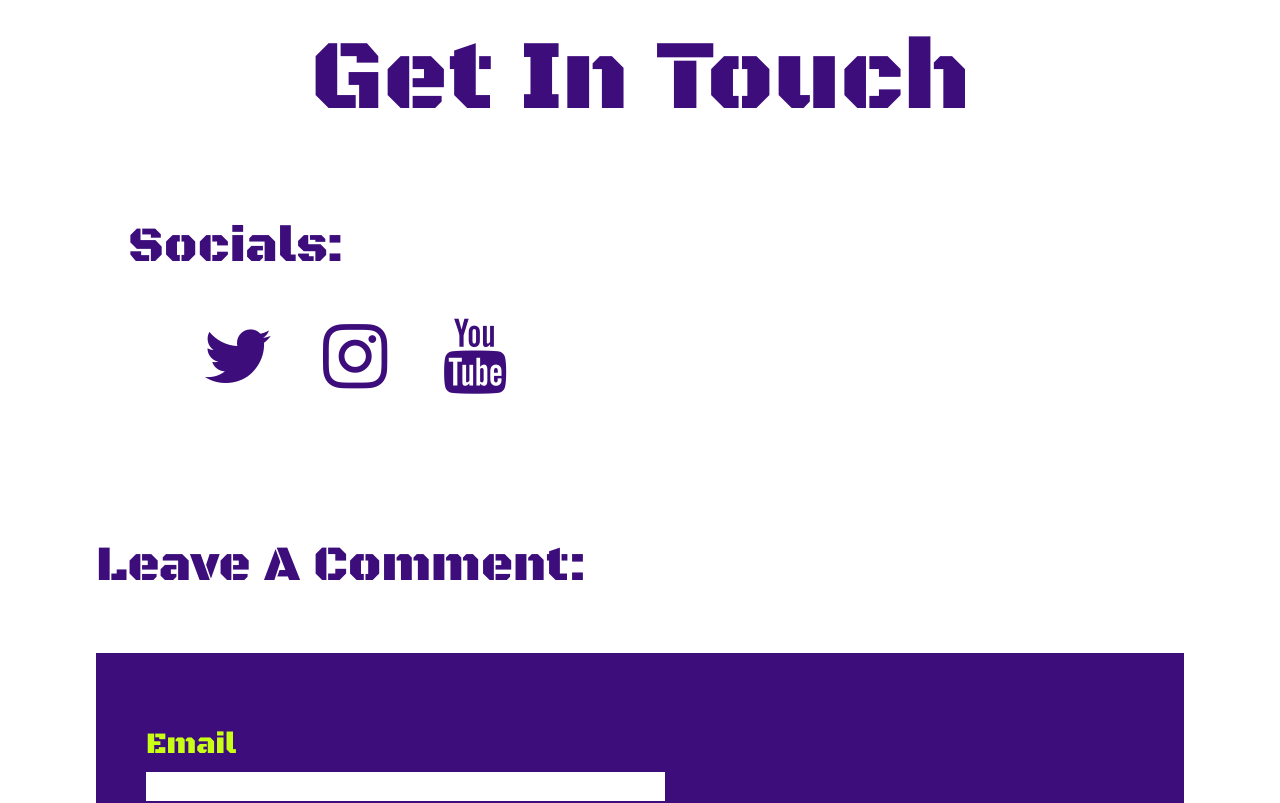
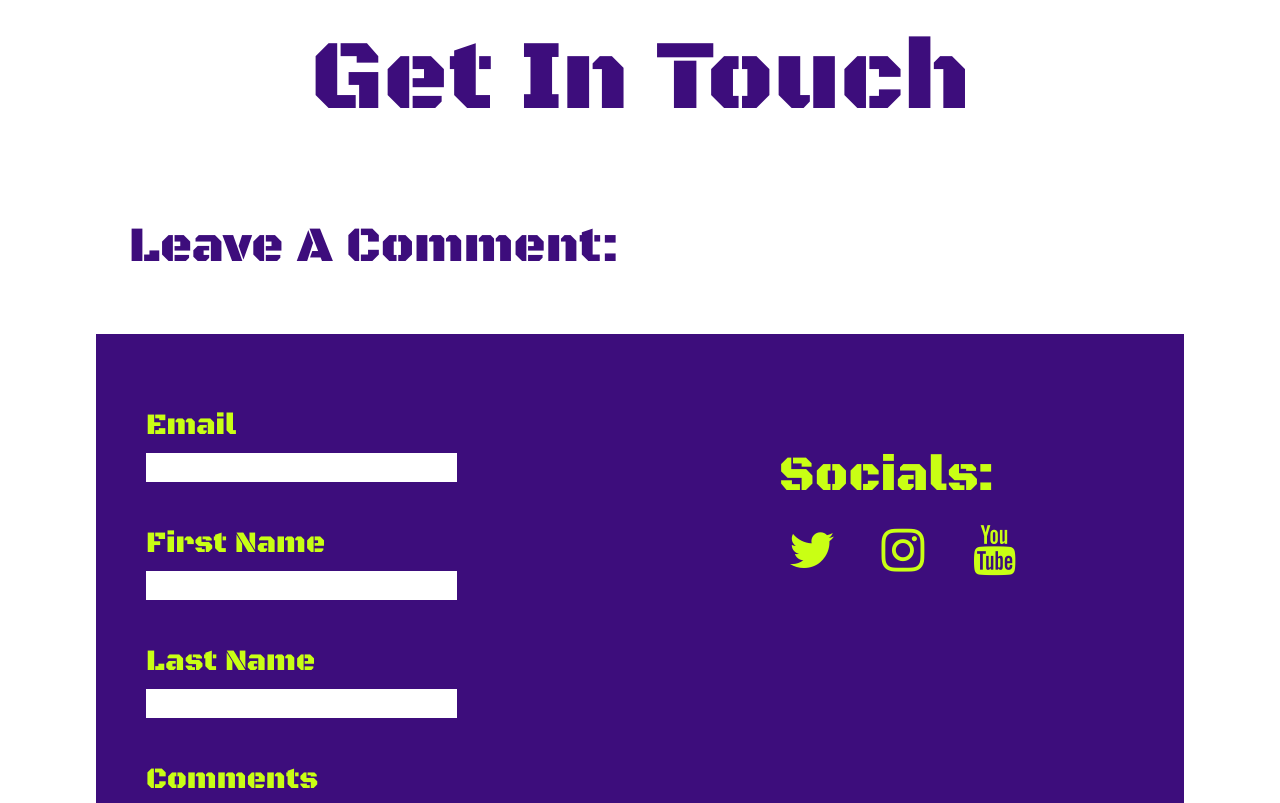
Before and after one commit to allforthe64/Mogged, a React (Vite) app in the folder mogged/: page /contact in a window 1280 px wide. Shown: the part 120-923 px from the top of the page. Built offline with nearby package versions, Linux system fonts and the light colour scheme.

Commit message:
moved social icons down into form on contact page

```diff
--- a/mogged/src/App.css
+++ b/mogged/src/App.css
@@ -197,13 +197,6 @@
     margin-left: 50px;
 }
 
-.icons-con-2 {
-  display: flex;
-  width: 20%;
-  justify-content: space-evenly;
-  margin-left: 15px;
-}
-
 .contact-con {
   display: flex;
   flex-direction: column;
@@ -220,6 +213,10 @@
   margin-top: 70px;
 }
 
+.fa:hover {
+  color: white;
+}
+
 .cart {
   font-size: 25px;
 }
@@ -229,12 +226,11 @@
 }
 
 .larger-logo {
-  padding: 60px;
-  font-size: 75px;
-  width: 75px;
-  text-align: center;
+  font-size: 50px;
+  width: 85px;
   text-decoration: none;
   margin-top: 0px;
+  margin-right: 2%;
 }
 
 .footer-tag {
--- a/mogged/src/components/ContactForm.jsx
+++ b/mogged/src/components/ContactForm.jsx
@@ -1,4 +1,5 @@
 import { useRef } from 'react'
+import Socials from './Socials'
 
 import { ToastContainer, toast } from 'react-toastify';
 
@@ -23,6 +24,7 @@ export default function ContactForm () {
             <div className="contact-form-container">
                 <h2 className="spacer-4 purple contact-header-2 spacer-bottom-4">Leave A Comment:</h2>
                 <div className="contact-form purple-background spacer-bottom-5">
+                    <div className='inputs'>
                         <p className="acid form-headers spacer-3" >Email</p>
                         <input type='email' className="form-input" ref={emailEl}/>
                         <p className='acid form-headers spacer-3'>First Name</p>
@@ -30,9 +32,13 @@ export default function ContactForm () {
                         <p className='acid form-headers spacer-3'>Last Name</p>
                         <input type='text' className="form-input" ref={lName}/>
                         <p className='acid form-headers spacer-3'>Comments</p>
-                    <textarea rows='10' cols='50' className="form-text spacer-bottom-3" ref={comments}></textarea>
-                    <div className="form-button-con spacer-2">
+                        <textarea rows='7' cols='50' className="form-text spacer-bottom-3" ref={comments}></textarea>
+                        <div className="form-button-con spacer">
                             <button className="spacer-bottom-3 form-button" onClick={() => clearForm()}>Submit</button>
+                        </div>
+                    </div>
+                    <div className='contact-div-left'>
+                        <Socials className='spacer-4'/>
                     </div>
                 </div>
             </div>
--- a/mogged/src/components/Socials.jsx
+++ b/mogged/src/components/Socials.jsx
@@ -1,12 +1,12 @@
 export default function Socials () {
     return (
-        <div className="container">
+        <div>
             <div className="socials-div">
-                <h2 className="spacer-4 purple contact-header-2">Socials:</h2>
+                <h2 className="spacer-4 acid contact-header-2">Socials:</h2>
                 <div className="icons-con-2">
-                    <a href="#" className="fa fa-twitter purple larger-logo"></a>
-                    <a href='#' className="fa fa-instagram purple larger-logo"></a>
-                    <a href='#' className="fa fa-youtube purple larger-logo"></a>
+                    <a href="#" className="fa fa-twitter acid larger-logo"></a>
+                    <a href='#' className="fa fa-instagram acid larger-logo"></a>
+                    <a href='#' className="fa fa-youtube acid larger-logo"></a>
                 </div>
             </div>
         </div>
--- a/mogged/src/components/contact.jsx
+++ b/mogged/src/components/contact.jsx
@@ -1,11 +1,9 @@
-import Socials from './Socials'
 import ContactForm from './ContactForm'
 
 export default function Contact () {
     return (
         <div className='white-background'>
             <h1 className='spacer-3 purple contact-header-1'>Get In Touch</h1>
-            <Socials className='spacer-4'/>
             <ContactForm/>
         </div>
     )
--- a/mogged/src/contact.css
+++ b/mogged/src/contact.css
@@ -2,6 +2,14 @@
     box-sizing: border-box;
     margin: 0;
     padding: 0;
+}
+
+.inputs {
+    width: 60%;
+}
+
+.contact-div-left {
+    width: 40%;
 }
 
 .socials-div {
@@ -17,6 +25,8 @@
 .contact-header-2 {
     font-family: 'Black Ops One', cursive;
     font-size: 50px;
+    text-align: left;
+    padding-left: 3%;
 }
 
 .contact-form-container {
@@ -27,6 +37,7 @@
 .contact-form {
     padding-left: 50px;
     padding-top: 30px;
+    display: flex;
 }
 
 .form-headers {
@@ -62,7 +73,7 @@
     font-size: 35px;
     height: 60px;
     line-height: 20px;
-    width: 25%;
+    width: 30%;
     color: #3D0D7C;
     background-color: #C9FF14;
     border-radius: 50px;
@@ -73,3 +84,8 @@
     border: 1px solid #C9FF14;
     color: #C9FF14;
 }
+
+.icons-con-2 {
+    display: flex;
+    margin-top: 5%;
+  }
--- a/mogged/src/data/product-info.js
+++ b/mogged/src/data/product-info.js
@@ -64,6 +64,6 @@ export default [
         description: `The single most jacked individual to walk the face of planet Earth, the Swole Spartan
                         is the savior we need. Made from a blend of organic Alpaca wool and high quality synthetic material, this shirt is the
                         softest you'll ever wear. To top it off, we emblazened it with
-                        an image of the the Swole Spartan taken from sacred texts to inspire you on your next workout.`
+                        an image of the the Swole Spartan, taken from sacred texts. We hope his juicy bod might inspire you on your next workout.`
     }
 ]
```
Lines whose indentation alone changed are shown as unchanged.
